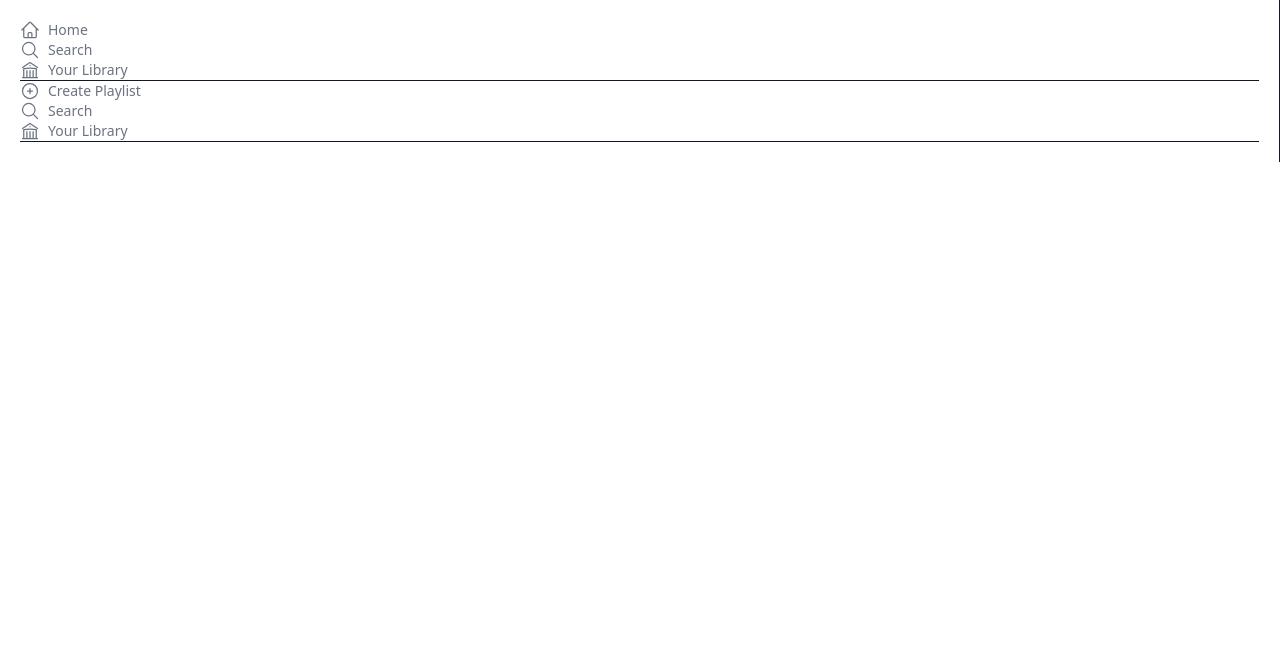
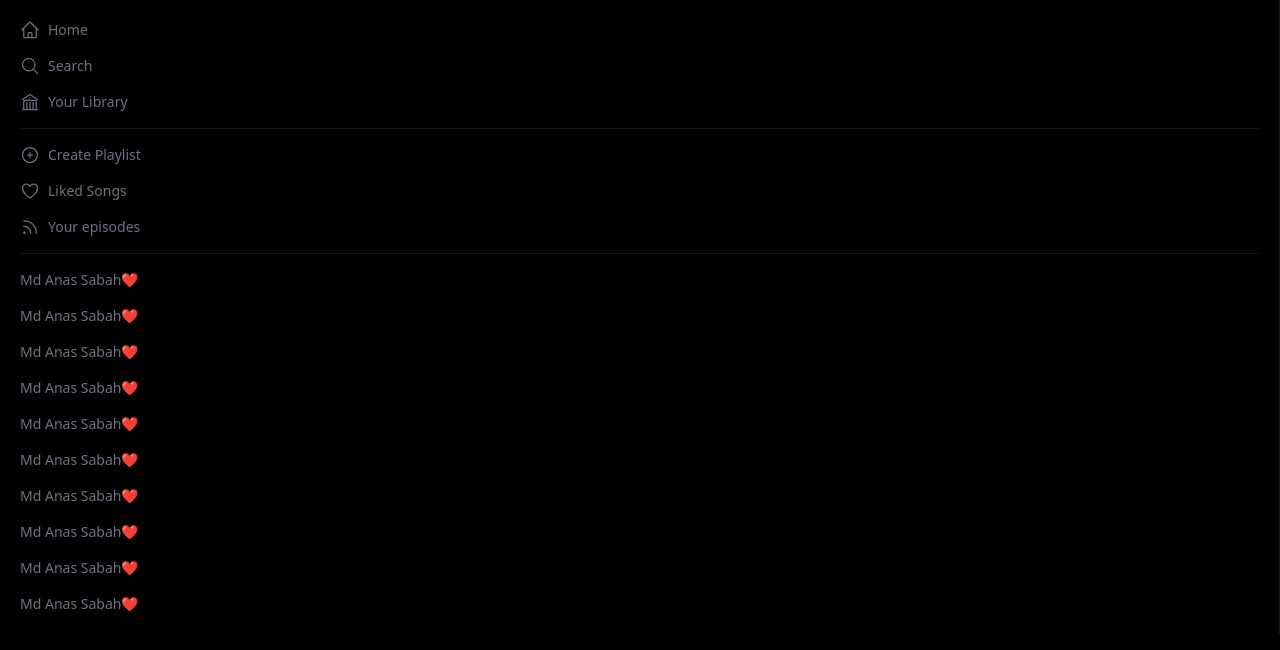
Before and after one commit to md-anas-sabah/musicify, a Next.js app: page / in a window 1280 px wide. Shown: the top 650 px of the page. Built offline with nearby package versions, Linux system fonts and the light colour scheme.

Commit message:
minor ui change

```diff
--- a/components/Sidebar.tsx
+++ b/components/Sidebar.tsx
@@ -1,14 +1,16 @@
 import {
   HomeIcon,
-  PlusCircleIcon,
   BuildingLibraryIcon,
   MagnifyingGlassIcon,
+  HeartIcon,
+  RssIcon,
+  PlusCircleIcon,
 } from "@heroicons/react/24/outline";
 
 function Sidebar() {
   return (
     <div className="text-gray-500 p-5 text-sm border-r border-gray-900">
-      <div>
+      <div className="space-y-4">
         <button className="flex items-center space-x-2 hover:text-white">
           <HomeIcon className="h-5 w-5" />
           <p>Home</p>
@@ -21,23 +23,38 @@
           <BuildingLibraryIcon className="h-5 w-5" />
           <p>Your Library</p>
         </button>
-      </div>
-      <hr className="border-t=[0.1px] border-gray-900" />
-      <div>
+
+        <hr className="border-t=[0.1px] border-gray-900" />
+
         <button className="flex items-center space-x-2 hover:text-white">
           <PlusCircleIcon className="h-5 w-5" />
           <p>Create Playlist</p>
         </button>
         <button className="flex items-center space-x-2 hover:text-white">
-          <MagnifyingGlassIcon className="h-5 w-5" />
-          <p>Search</p>
+          <HeartIcon className="h-5 w-5" />
+          <p>Liked Songs</p>
         </button>
         <button className="flex items-center space-x-2 hover:text-white">
-          <BuildingLibraryIcon className="h-5 w-5" />
-          <p>Your Library</p>
+          <RssIcon className="h-5 w-5" />
+          <p>Your episodes</p>
         </button>
+
+        <hr className="border-t=[0.1px] border-gray-900" />
+
+        {/* Playlist */}
+        <p className="cursor-pointer hover:text-white">Md Anas Sabah❤️</p>
+        <p className="cursor-pointer hover:text-white">Md Anas Sabah❤️</p>
+        <p className="cursor-pointer hover:text-white">Md Anas Sabah❤️</p>
+        <p className="cursor-pointer hover:text-white">Md Anas Sabah❤️</p>
+        <p className="cursor-pointer hover:text-white">Md Anas Sabah❤️</p>
+        <p className="cursor-pointer hover:text-white">Md Anas Sabah❤️</p>
+        <p className="cursor-pointer hover:text-white">Md Anas Sabah❤️</p>
+        <p className="cursor-pointer hover:text-white">Md Anas Sabah❤️</p>
+        <p className="cursor-pointer hover:text-white">Md Anas Sabah❤️</p>
+        <p className="cursor-pointer hover:text-white">Md Anas Sabah❤️</p>
+
+
       </div>
-      <hr className="border-t=[0.1px] border-gray-900" />
     </div>
   );
 }
--- a/pages/index.tsx
+++ b/pages/index.tsx
@@ -5,11 +5,11 @@
 
 const Home: NextPage = () => {
   return (
-    <div>
+    <div className="bg-black h-screen overflow-hidden">
       <Head>
         <title>Musicify 2.0</title>
       </Head>
-      <main>
+      <main className="">
         <Sidebar />
         {/* Center */}
       </main>
--- /dev/null
+++ b/pages/login.tsx
@@ -0,0 +1,11 @@
+import React from "react";
+
+function Login() {
+  return (
+    <div>
+      <h1>This is a login page</h1>
+    </div>
+  );
+}
+
+export default Login;
```
